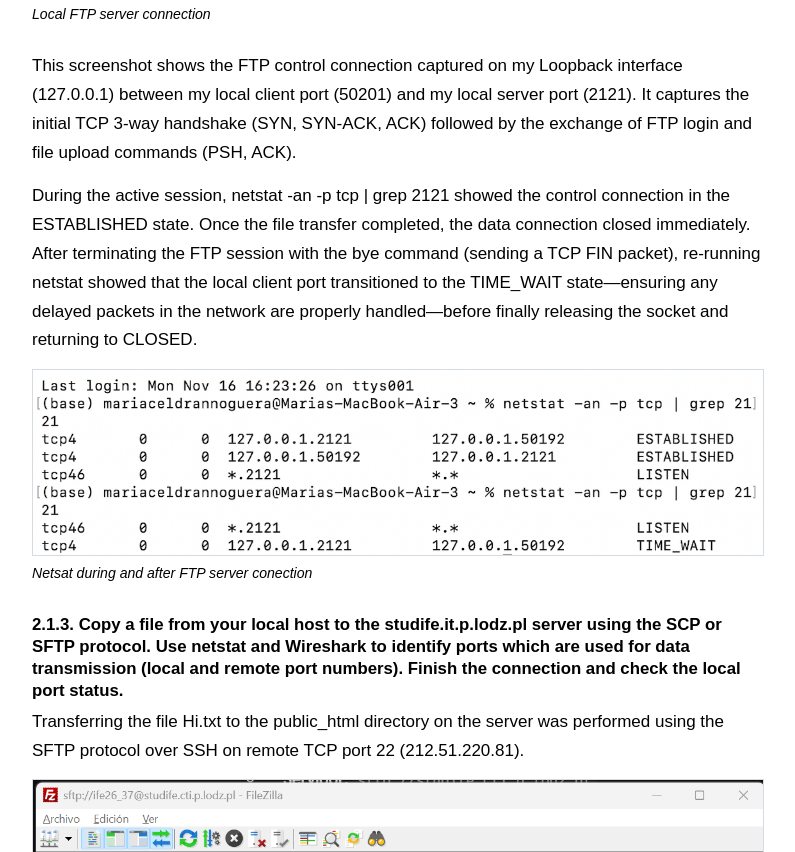
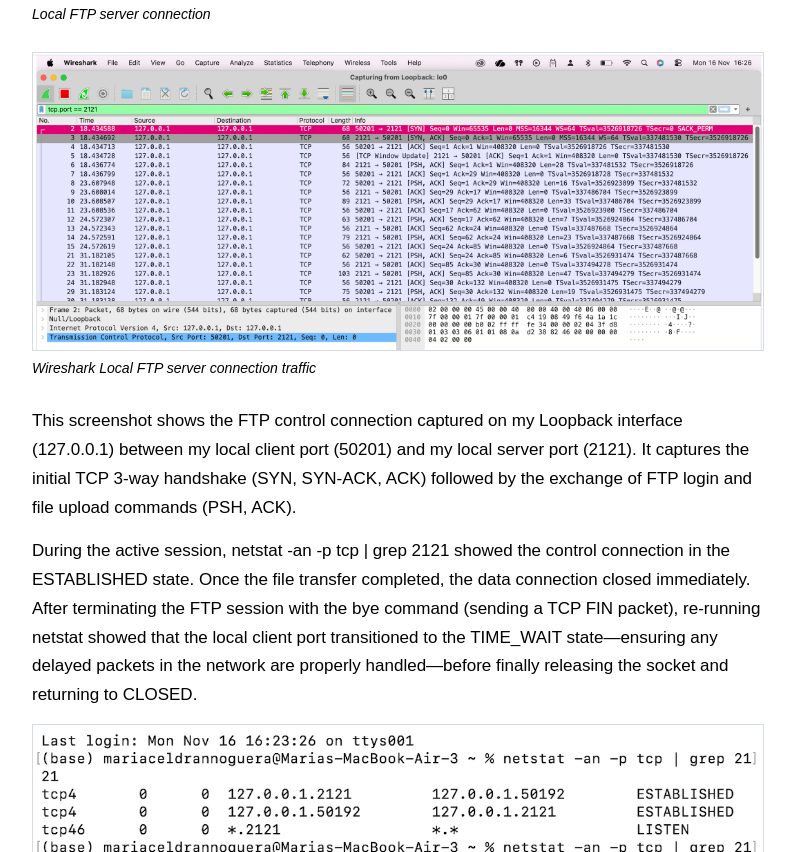
Before and after one commit to rblanf02/Network_Technology, a plain HTML site: page Task2/index.html in a window 1280 px wide. Shown: the part 4416-5268 px from the top of the page, without its empty margins (242-1037 px from the left). Drawn offline with Linux system fonts and the light colour scheme.

Commit message:
mas capturas

```diff
--- a/Task2/index.html
+++ b/Task2/index.html
@@ -175,6 +175,11 @@ Following the instructor's clarification to use any available FTP server to obse
             <img src="images/2_1_2_m1.png" alt="Local FTP server connection" width="800">
             <figcaption>Local FTP server connection</figcaption>
         </figure>
+
+        <figure>
+            <img src="images/2_1_2_m11.png" alt="Wireshark Local FTP server connection traffic" width="800">
+            <figcaption>Wireshark Local FTP server connection traffic</figcaption>
+        </figure>
         <p>This screenshot shows the FTP control connection captured on my Loopback interface (127.0.0.1) between my local client port (50201) and my local server port (2121). It captures the initial TCP 3-way handshake (SYN, SYN-ACK, ACK) followed by the exchange of FTP login and file upload commands (PSH, ACK).
 </p>
       <p>During the active session, netstat -an -p tcp | grep 2121 showed the control connection in the ESTABLISHED state. Once the file transfer completed, the data connection closed immediately. After terminating the FTP session with the bye command (sending a TCP FIN packet), re-running netstat showed that the local client port transitioned to the TIME_WAIT state—ensuring any delayed packets in the network are properly handled—before finally releasing the socket and returning to CLOSED.
```
Also changed, not shown: Task2/images/2_1_2_m11.png (added), 1 other file.
